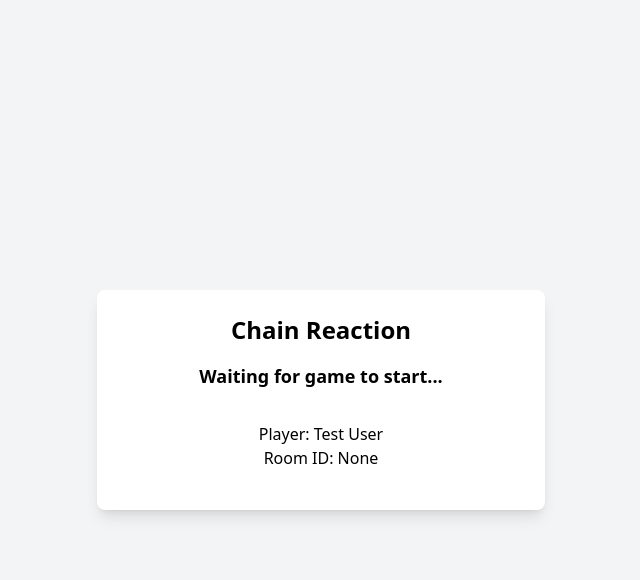
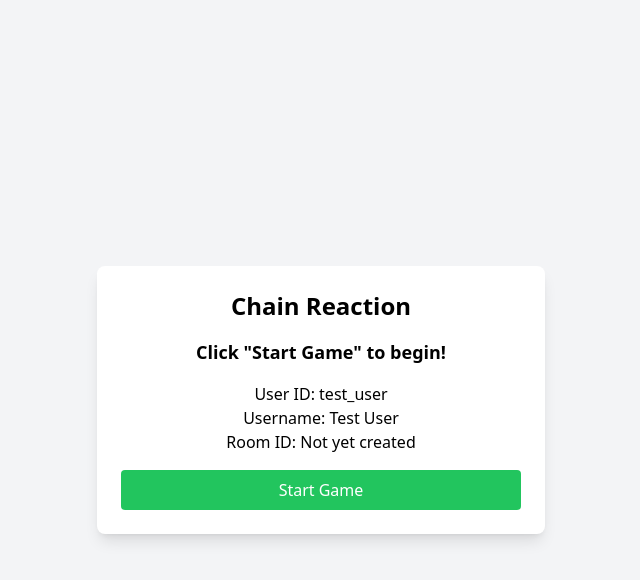
Before and after one commit to psycho-prince/crypto, a Flask app: page / in a window 1280 px wide. Shown: the top 580 px of the page, without its empty margins (319-959 px from the left). Run offline with Flask 3, Linux system fonts and the light colour scheme; data comes from the database, SQL or seed files in the repository; some libraries are stand-ins or nearby versions.

Commit message:
Fix multiple bot instances, improve UI, and add game initialization

```diff
--- a/app.py
+++ b/app.py
@@ -30,8 +30,8 @@ app = Flask(__name__, template_folder='templates', static_folder=None)
 app.config['SECRET_KEY'] = 'your-secret-key'
 socketio = SocketIO(app, cors_allowed_origins="*")
 
-# Game rooms dictionary
-game_rooms = {}
+# Flag to prevent multiple bot polling instances
+bot_polling_started = False
 
 # Database initialization
 def init_db():
@@ -93,8 +93,8 @@ class ChainReactionGame:
         self._process_chain_reaction(row, col, player)
 
         # Update scores and check game over
-        player1_cells = sum(1 for r in range(6) for c in range(9) if self.board[r][c] > 0 and self.board[r][c] % 10 == 1)
-        player2_cells = sum(1 for r in range(6) for c in range(9) if self.board[r][c] > 0 and self.board[r][c] % 10 == 2)
+        player1_cells = sum(1 for r in range(6) for c in range(9) if self.board[r][c] > 0 and self.board[r][c] // 10 == 1)
+        player2_cells = sum(1 for r in range(6) for c in range(9) if self.board[r][c] > 0 and self.board[r][c] // 10 == 2)
 
         if player1_cells == 0 and player2_cells > 0 and self.opponent_id is not None:
             self.status = "finished"
@@ -195,6 +195,8 @@ def index():
             c.execute("INSERT INTO users (user_id, username, full_name, language_code) VALUES (?, ?, ?, ?)",
                       (user_id, username, username, "en"))
             conn.commit()
+        else:
+            username = user[0]
 
     game_data = None
     if room_id:
@@ -203,6 +205,17 @@ def index():
             game_data = game.to_dict()
 
     return render_template('index.html', user_id=user_id, username=username, room_id=room_id, game_data=game_data)
+
+@app.route('/start_game', methods=['POST'])
+def start_game():
+    user_id = request.args.get('user_id')
+    username = request.args.get('username')
+    if not user_id or not username:
+        return jsonify({"error": "Missing user_id or username"}), 400
+
+    game = game_server.create_room(user_id)
+    game_url = f"https://crypto-king-v2.onrender.com/?user_id={user_id}&username={username}&room_id={game.room_id}"
+    return jsonify({"room_id": game.room_id, "game_url": game_url, "game_data": game.to_dict()})
 
 @app.route('/make_move', methods=['POST'])
 def make_move():
@@ -367,6 +380,12 @@ async def chosen_inline_result(update: Update, context: ContextTypes.DEFAULT_TYP
 
 # Function to run Telegram bot polling in a separate thread
 def run_bot():
+    global bot_polling_started
+    if bot_polling_started:
+        logger.warning("Bot polling already started, skipping duplicate instance")
+        return
+
+    bot_polling_started = True
     # Create a new event loop for this thread
     loop = asyncio.new_event_loop()
     asyncio.set_event_loop(loop)
--- a/templates/index.html
+++ b/templates/index.html
@@ -40,32 +40,40 @@
     <div class="bg-white p-6 rounded-lg shadow-lg w-full max-w-md">
         <h1 class="text-2xl font-bold text-center mb-4">Chain Reaction</h1>
         <div id="status" class="text-center mb-4 text-lg font-semibold">
-            Waiting for game to start...
+            {% if room_id %}
+                Waiting for game to start...
+            {% else %}
+                Click "Start Game" to begin!
+            {% endif %}
         </div>
-        <div id="board" class="grid grid-cols-9 gap-1 mb-4">
+        <div id="board" class="grid grid-cols-9 gap-1 mb-4 {% if not room_id %}hidden{% endif %}">
             <!-- Board will be populated dynamically -->
         </div>
         <div id="player-info" class="text-center mb-4">
-            <p>Player: <span id="username">{{ username }}</span></p>
-            <p>Room ID: <span id="room-id">{{ room_id }}</span></p>
+            <p>User ID: <span id="user-id">{{ user_id }}</span></p>
+            <p>Username: <span id="username">{{ username }}</span></p>
+            <p>Room ID: <span id="room-id">{{ room_id if room_id else 'Not yet created' }}</span></p>
         </div>
-        <button id="share-button" class="bg-blue-500 text-white px-4 py-2 rounded w-full hover:bg-blue-600 hidden">
+        <button id="start-game-button" class="bg-green-500 text-white px-4 py-2 rounded w-full hover:bg-green-600 {% if room_id %}hidden{% endif %}">
+            Start Game
+        </button>
+        <button id="share-button" class="bg-blue-500 text-white px-4 py-2 rounded w-full hover:bg-blue-600 {% if not room_id %}hidden{% endif %}">
             Share Game Link
         </button>
     </div>
 
     <script>
         const socket = io('https://crypto-king-v2.onrender.com');
-        const userId = '{{ user_id }}';
-        const username = '{{ username }}';
-        const roomId = '{{ room_id }}';
+        let userId = '{{ user_id }}';
+        let username = '{{ username }}';
+        let roomId = '{{ room_id }}';
         let gameData = {{ game_data | tojson | safe }};
-        let currentPlayer = null;
 
         // Initialize the board
         function initBoard() {
             const boardDiv = document.getElementById('board');
             boardDiv.innerHTML = '';
+            boardDiv.classList.remove('hidden');
             for (let row = 0; row < 6; row++) {
                 for (let col = 0; col < 9; col++) {
                     const cell = document.createElement('div');
@@ -81,6 +89,7 @@
 
         // Update cell appearance based on game state
         function updateCell(cell, row, col) {
+            if (!gameData) return;
             const value = gameData.board[row][col];
             const atoms = value % 10;
             const player = Math.floor(value / 10);
@@ -98,7 +107,7 @@
 
         // Handle cell click
         async function handleCellClick(event) {
-            if (gameData.status !== 'in_progress' || gameData.current_turn !== userId) {
+            if (!gameData || gameData.status !== 'in_progress' || gameData.current_turn !== userId) {
                 return;
             }
             const row = parseInt(event.target.dataset.row);
@@ -130,6 +139,10 @@
         // Update game status
         function updateStatus() {
             const statusDiv = document.getElementById('status');
+            if (!gameData) {
+                statusDiv.textContent = 'Click "Start Game" to begin!';
+                return;
+            }
             if (gameData.status === 'not_started') {
                 statusDiv.textContent = 'Waiting for another player...';
                 document.getElementById('share-button').classList.remove('hidden');
@@ -141,6 +154,26 @@
                 statusDiv.textContent = `Game Over! Winner: ${winner === userId ? 'You' : winner}`;
             }
         }
+
+        // Start a new game
+        document.getElementById('start-game-button').addEventListener('click', async () => {
+            const response = await fetch(`/start_game?user_id=${userId}&username=${username}`, {
+                method: 'POST'
+            });
+            const result = await response.json();
+            if (result.error) {
+                alert(result.error);
+            } else {
+                roomId = result.room_id;
+                gameData = result.game_data;
+                document.getElementById('room-id').textContent = roomId;
+                document.getElementById('start-game-button').classList.add('hidden');
+                document.getElementById('share-button').classList.remove('hidden');
+                initBoard();
+                updateStatus();
+                socket.emit('join_game', { room_id: roomId, user_id: userId });
+            }
+        });
 
         // Share game link
         document.getElementById('share-button').addEventListener('click', () => {
@@ -171,9 +204,8 @@
 
         // Initialize the game
         document.addEventListener('DOMContentLoaded', () => {
-            initBoard();
-            if (gameData) {
-                updateBoard();
+            if (roomId && gameData) {
+                initBoard();
                 updateStatus();
             }
         });
```
